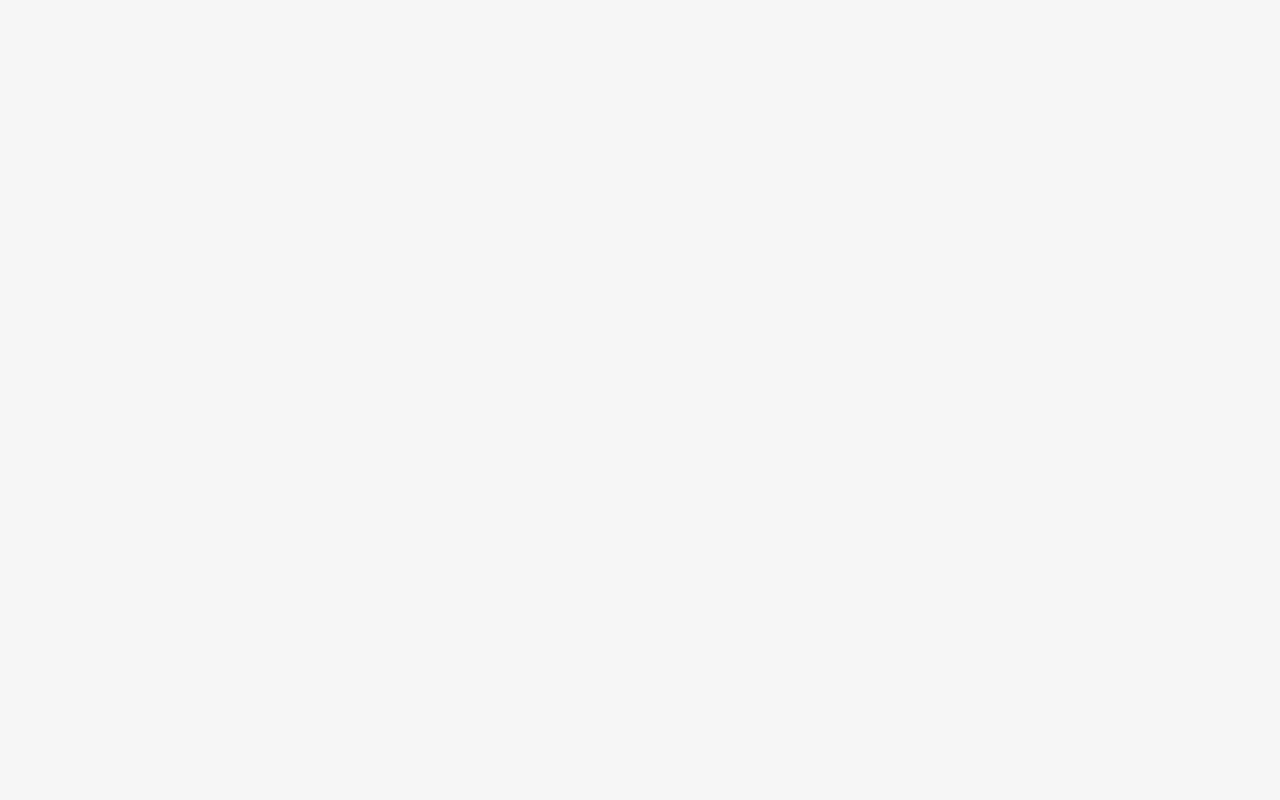
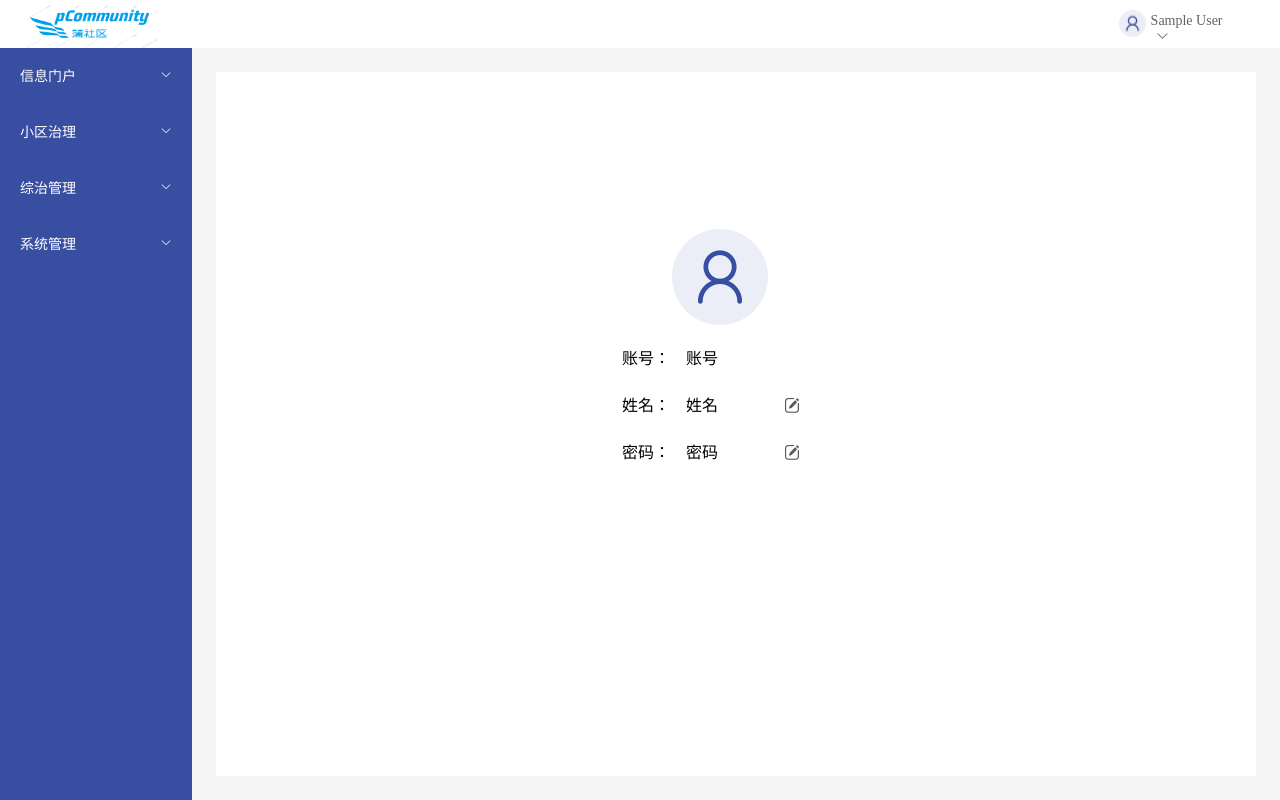
Before and after one commit to saberla/communityManage, a Vue app: page /#/system/personal in a window 1280 px wide. Built offline with nearby package versions, Linux system fonts and the light colour scheme; sample sign-in values are in the browser's storage.

Commit message:
个人设置

```diff
--- a/src/router/index.js
+++ b/src/router/index.js
@@ -14,12 +14,17 @@ const routes = [
     path: '/mainPage',
     name: 'mainPage',
     component: () => import('../components/layout/layout.vue'),
-    redirect: '/system/userManage',
+    redirect: '/system/personal',  //初始化跳珠页
     children: [
       {
-        path: '/system/userManage',
+        path: '/system/userManage',  // 用户管理页面
         name: 'system',
         component: () => import('../views/systemSet/userManage.vue')
+      },
+      {
+        path: '/system/personal',  // 个人设置页面
+        name: 'personal',
+        component: () => import('../views/personalSet/person.vue')
       }
     ]
   }
--- /dev/null
+++ b/src/views/personalSet/person.vue
@@ -0,0 +1,105 @@
+<template>
+  <div class="personalSet">
+    <div class="personalSet_container">
+      <div class="personImg">
+        <img src="../../assets/用户.png" class="portrait" alt="personImg">
+        <p class="userInfo">账号：<span class="rightInfo">账号</span></p>
+        <p class="userInfo">
+          姓名：<span class="rightInfo">姓名</span>
+          <img src="../../assets/write.png" class="rightImg" @click="updateName" alt="writeImg">
+        </p>
+        <p class="userInfo">
+          密码：<span class="rightInfo">密码</span>
+          <img src="../../assets/write.png" class="rightImg" alt="writeImg">
+        </p>
+      </div>
+
+      <!-- 修改姓名 -->
+      <el-dialog
+        :close-on-click-modal="false"
+        title="修改姓名"
+        :visible.sync="modNameVisible"
+        width="512px"
+        :append-to-body="true">
+        <el-form ref="name_form" v-if="modNameVisible" :model="name_data" label-width="86px" :rules="modRules">
+          <el-form-item label="新姓名：" prop="name">
+            <el-input v-model="name_data.name" placeholder="请输入新姓名"></el-input>
+          </el-form-item>
+        </el-form>
+        <span slot="footer" class="dialog-footer">
+          <el-button @click="modNameVisible = false" class="tableBtn" size="medium" style="width:78px">取消</el-button
+          ><el-button @click="modName('name_form')" type="primary" size="medium" style="width:78px;margin-left:10px">确认</el-button>
+        </span>
+      </el-dialog>
+    </div>
+  </div>
+</template>
+
+<script>
+export default {
+  data() {
+    return {
+      modNameVisible: false,
+      name_data: {
+        name: ''
+      },
+      modRules: {
+        name: [{
+          validator: (rule, value, callback) => {
+            if ((/[\u4e00-\u9fa5]{1,40}/).test(value) === false) {
+              callback(new Error('请输入1-40汉字！'))
+            } else {
+              callback()
+            }
+          },
+          trigger: 'blur',
+          required: true
+        }],
+      }
+    }
+  },
+  methods: {
+    // 修改姓名
+    updateName () {
+      this.modNameVisible = true
+    },
+    modName (formName) {
+      this.$refs[formName].validate((valid) => {
+        if(valid) {
+          this.modNameVisible = false
+        }
+      })
+    }
+  },
+}
+
+</script>
+<style lang='scss' scoped>
+.personalSet{
+  width: 100%;
+  height: 100%;
+  background-color: #fff;
+  overflow: auto;
+  &_container{
+    width: 100%;
+    height: 100%;
+    display: flex;
+    justify-content: center;
+    .personImg {
+      margin-top: 157px;
+      .userInfo{
+        margin-left: -50px;
+        .rightInfo{
+          margin-left: 16px;
+          margin-right: 66px;
+        }
+        .rightImg{
+          display: inline-block;
+          margin-top: 12px;
+          margin-bottom: -2px;
+        }
+      }
+    }
+  }
+}
+</style>
```
Also changed, not shown: src/assets/write.png (added), src/assets/用户.png (added).
